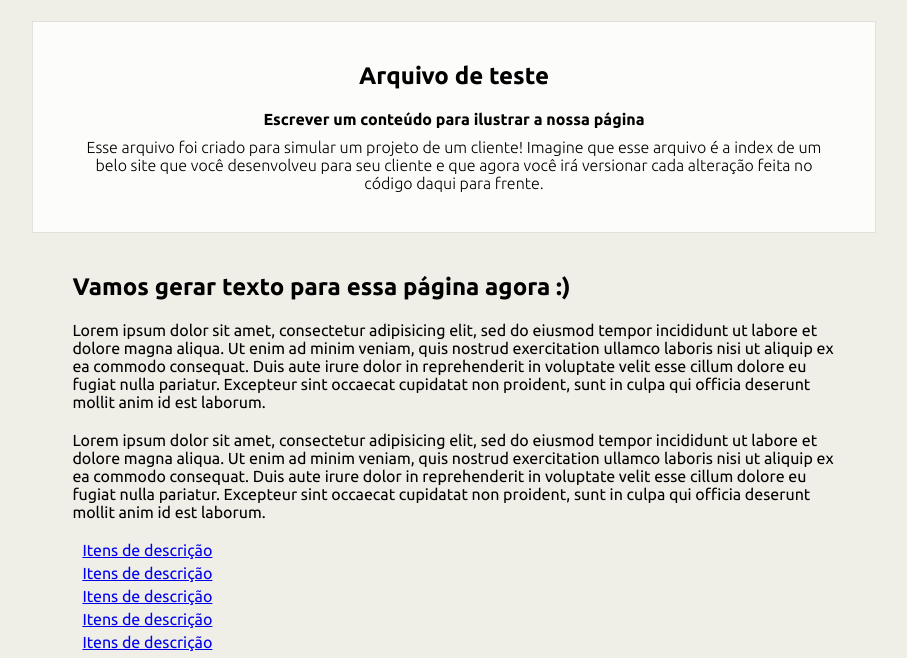
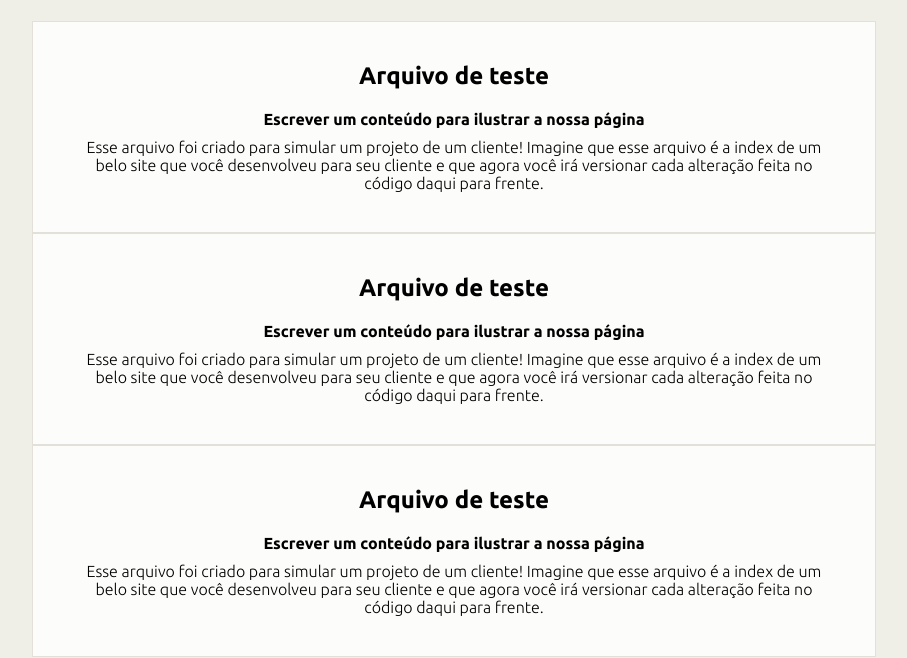
Before and after one commit to luizcavagna/CLI_GITWORKFLOW, a plain HTML site: page index.html in a window 1280 px wide. Shown: the part 162-820 px from the top of the page, without its empty margins (186-1093 px from the left). Drawn offline with Linux system fonts and the light colour scheme.

Commit message:
alteracao conteudo OK

```diff
--- a/index.html
+++ b/index.html
@@ -27,7 +27,24 @@
 				belo site que você desenvolveu para seu cliente e que agora você irá versionar cada alteração feita no
 				código daqui para frente.</p>
 		</article>
-
+		<article class="main_article">
+			<header>
+				<h2>Arquivo de teste</h2>
+				<p class="tagline">Escrever um conteúdo para ilustrar a nossa página</p>
+			</header>
+			<p>Esse arquivo foi criado para simular um projeto de um cliente! Imagine que esse arquivo é a index de um
+				belo site que você desenvolveu para seu cliente e que agora você irá versionar cada alteração feita no
+				código daqui para frente.</p>
+		</article>
+		<article class="main_article">
+			<header>
+				<h2>Arquivo de teste</h2>
+				<p class="tagline">Escrever um conteúdo para ilustrar a nossa página</p>
+			</header>
+			<p>Esse arquivo foi criado para simular um projeto de um cliente! Imagine que esse arquivo é a index de um
+				belo site que você desenvolveu para seu cliente e que agora você irá versionar cada alteração feita no
+				código daqui para frente.</p>
+		</article>
 		<article class="article_single">
 			<header>
 				<h2>Vamos gerar texto para essa página agora :)</h2>
```
